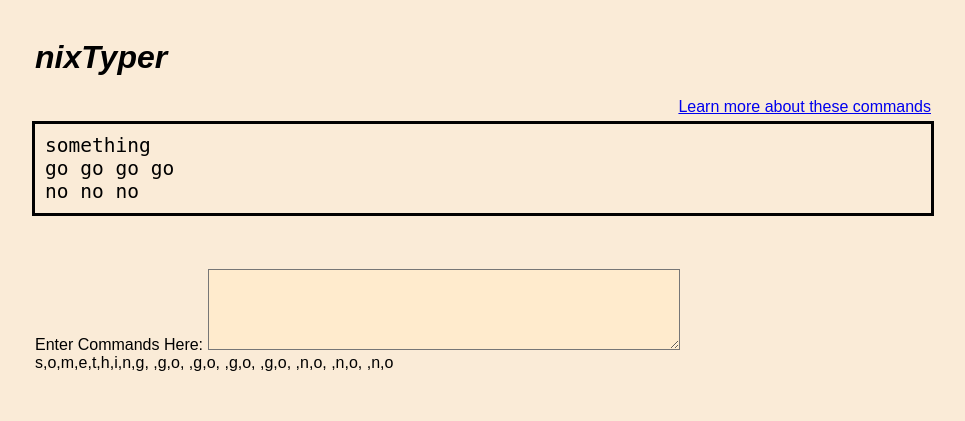
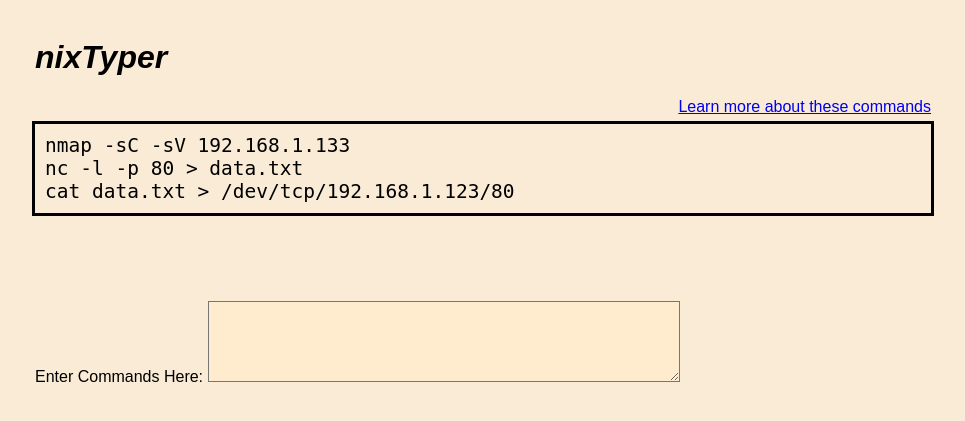
Before and after one commit to jth55/nixTyper, a Flask app: page / in a window 1280 px wide. Shown: the top 421 px of the page, without its empty margins (157-1122 px from the left). Run offline with Flask 2, Linux system fonts and the light colour scheme.

Commit message:
Removed debug statements and updated files

```diff
--- a/app.py
+++ b/app.py
@@ -6,8 +6,8 @@ app = Flask(__name__)
 @app.route("/")
 def home():
 	ran = random.randint(0, 2)
-	files = ['files/iptables.txt', 'files/script.txt', 'files/misc.txt']
-	descFiles = ['files/iptablesDesc.txt', 'files/scriptDesc.txt', 'files/miscDesc.txt']
+	files = ['files/iptables.txt', 'files/cyber.txt', 'files/misc.txt']
+	descFiles = ['files/iptablesDesc.txt', 'files/cyberDesc.txt', 'files/miscDesc.txt']
 	with open(files[ran]) as f:
 	    bloc = f.readlines()
 	with open(descFiles[ran]) as f:
--- /dev/null
+++ b/files/cyber.txt
@@ -0,0 +1,3 @@
+nmap -sC -sV 192.168.1.133
+nc -l -p 80 > data.txt
+cat data.txt > /dev/tcp/192.168.1.123/80
--- /dev/null
+++ b/files/cyberDesc.txt
@@ -0,0 +1,3 @@
+Performs an nmap scan that also gets version information
+Opens a nc listener on port 80 that saves data to file named 'data.txt'
+Sends the file 'data.txt' to host at 192.168.1.123 through port 80
--- a/files/misc.txt
+++ b/files/misc.txt
@@ -1,2 +1,3 @@
 echo "Hello World"
-type lol
+cp /tmp/file.txt .
+vim /etc/ssh/sshd_config
--- a/files/miscDesc.txt
+++ b/files/miscDesc.txt
@@ -1,2 +1,3 @@
-Hello world written in Bash
-Placeholder lol
+Bash Hello world
+Copies 'file.txt' to current directory
+Opens ssh config file with the superior text editor
--- a/files/script.txt
+++ /dev/null
@@ -1,3 +0,0 @@
-something
-go go go go
-no no no
--- a/files/scriptDesc.txt
+++ /dev/null
@@ -1,2 +0,0 @@
-nothing
-gogogogogoogogogogo
--- a/templates/index.html
+++ b/templates/index.html
@@ -29,6 +29,10 @@
 			width: 35em;
 			background-color: blanchedalmond;
 		}
+		.form-group {
+			margin-top: 3em;
+			margin-bottom: 2em;
+		}
 	</style>
 </head>
 <body>
@@ -40,20 +44,12 @@
 	<h2 id = 'WPM'></h2>
 	<h2 id = 'time'></h2>
 	<div style="clear: both;"></div>
-	<p id="test"> <p/>
+	<div id="display"></div>
 	<div class="form-group">
     		<label for="textbox">Enter Commands Here:</label>
 		<!-- every time someone enters a character, runs through javascript function that checkes if it's the correct character. if so, keep moving and allow further keypresses. if not, make red and prevent further keypresses. -->
     		<textarea type ="text" class="form-control" id="textbox" rows="5" onclick="interval()" ></textarea>
   	</div>
-	<div id="check"> </div>
-	<div id="check1"> </div>
-	<div id="check2"> </div>
-	<div id="check3"> </div>
-	<div id="check4"> </div>
-	<div id="correct"></div>
-	<div id="numinbox"></div>
-
 	<div id="desc" style="color: royalblue;"></div>
 
 	<script>
@@ -84,9 +80,6 @@
 
 		prompt = prompt.split("");
 		var len = prompt.length;
-
-		$("check").innerHTML = prompt;
-		$("check1").innerHTML = String.fromCharCode(prompt[9]);
 
 		function interval () {
 			timer = setInterval(startGame, 1000);
@@ -122,9 +115,8 @@
 			// If not, the user can still enter characters, but they don't count towards progress
 
 			var key = event.key;
-			$("test").innerHTML = $("textbox").value;
+			$("display").innerHTML = $("textbox").value;
 			var size = $("textbox").value.length;
-			$("numinbox").innerHTML = "Chars in box: " + size;
 
 			if (key === "Shift") {
 				return;
@@ -132,12 +124,12 @@
 
 			if (correct === 0) {
 				if (key === 'Backspace' && size <= correctCounter) {
-					$("test").style.color = 'black';
+					$("display").style.color = 'black';
 					correct = 1;
 				}
 				else if (key === prompt[size]) {
 					correctCounter++;
-					$("test").style.color = 'black';
+					$("display").style.color = 'black';
 					correct = 1;
 				}
 				return;
@@ -150,7 +142,7 @@
 
 			else if (key === prompt[correctCounter]) {
 				correctCounter++;
-				$("test").style.color = 'black';
+				$("display").style.color = 'black';
 				correct = 1;
 				event.preventDefault();
 			}
@@ -161,8 +153,7 @@
 			}
 
 			else {
-				$("check3").innerHTML = "NOT RIGHT";
-				$("test").style.color = 'red';
+				$("display").style.color = 'red';
 				correct = 0;
 				event.preventDefault();
 			}
@@ -170,8 +161,6 @@
 			if (correctCounter < 0) {
 				correctCounter = 0;
 			}
-
-			$("correct").innerHTML = "Correct Counter: " + correctCounter;
 		})
 	</script>
 </div>
```
